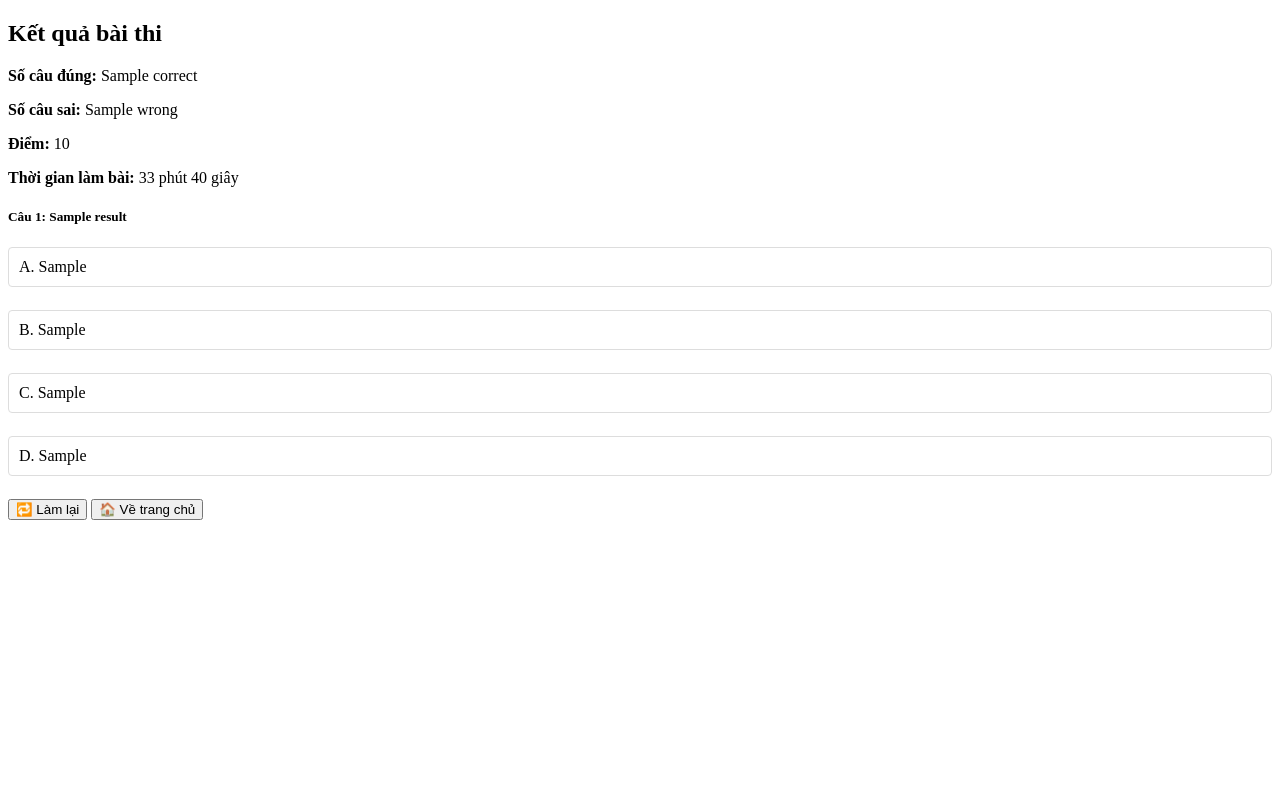
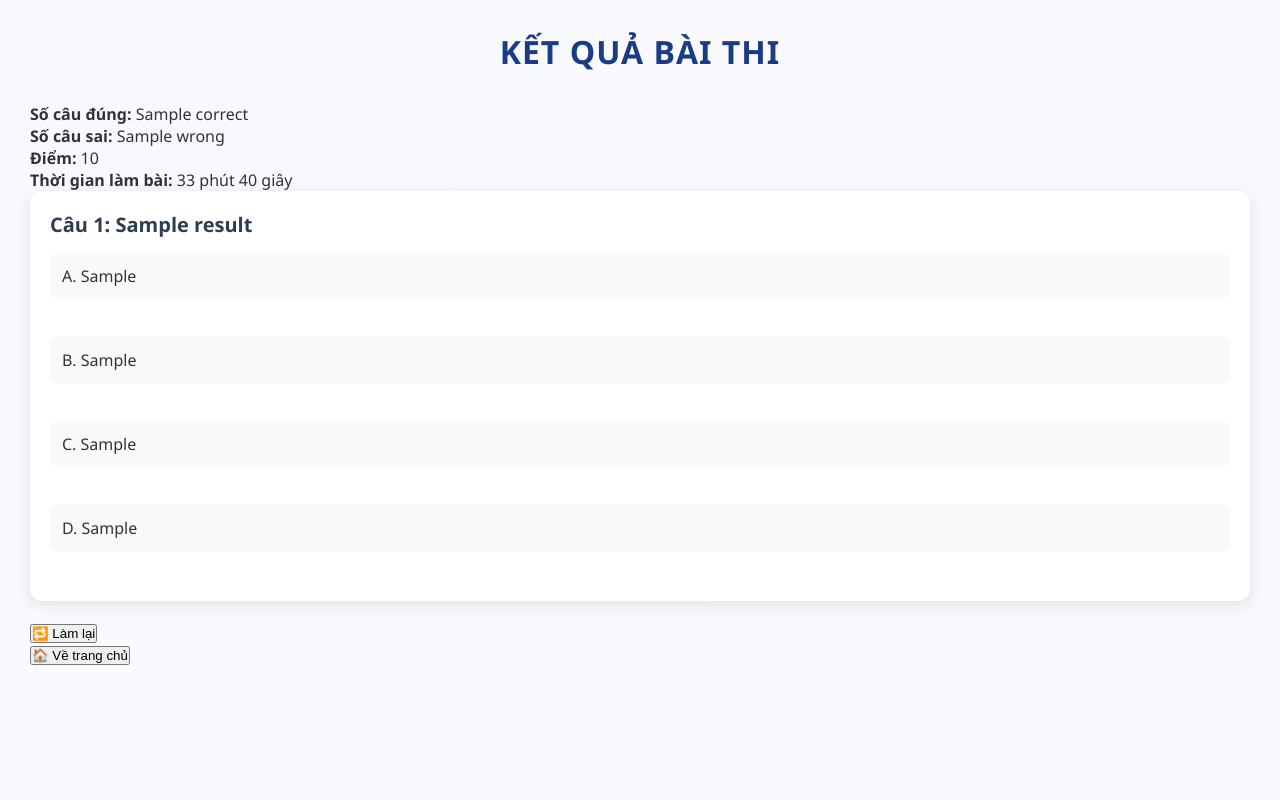
Before and after one commit to winlilom24/NhomTN, a PHP site: the page made by views/result.php in a window 1280 px wide. Run offline with PHP 8.4, Linux system fonts and the light colour scheme; the template is opened without the code that fills it: most values are stand-ins (such as "Sample title", 1, 10 or a date in 2020).

Commit message:
css chi tiết nha

```diff
--- a/style/css/trangNopBai.css
+++ b/style/css/trangNopBai.css
@@ -1,17 +1,151 @@
-label {
-  display: block;
-  padding: 10px;
-  margin-bottom: 5px;
-  border: 1px solid #ddd;
-  border-radius: 4px;
+/* style/css/trangNopBai.css */
+* {
+  margin: 0;
+  padding: 0;
+  box-sizing: border-box;
+}
+
+body {
+  font-family: "Segoe UI", Arial, sans-serif;
+  background: linear-gradient(135deg, #6e8efb, #a777e3);
+  color: #333;
+  height: 100vh;
+  margin: 0;
+  display: flex;
+  flex-direction: column;
+  overflow: auto;
+}
+
+.result-container {
+  width: 100vw;
+  min-height: 100vh;
+  padding: 30px;
+  background: rgba(255, 255, 255, 0.95);
+  display: flex;
+  flex-direction: column;
+  overflow-y: auto;
+  backdrop-filter: blur(10px);
+}
+
+h2 {
+  text-align: center;
+  margin-bottom: 30px;
+  color: #1a3c87;
+  font-size: 32px;
+  font-weight: 700;
+  text-transform: uppercase;
+  letter-spacing: 1px;
+}
+
+.questionBox {
+  margin-bottom: 20px;
+  padding: 20px;
+  border-radius: 12px;
+  background: #ffffff;
+  box-shadow: 0 4px 15px rgba(0, 0, 0, 0.1);
+  transition: transform 0.3s ease, box-shadow 0.3s ease;
+  animation: fadeIn 0.5s ease-in-out;
+}
+
+.questionBox:hover {
+  transform: translateY(-5px);
+  box-shadow: 0 6px 20px rgba(0, 0, 0, 0.15);
+}
+
+.questionBox h5 {
+  font-size: 20px;
+  margin-bottom: 15px;
+  color: #2c3e50;
+  font-weight: 600;
+}
+
+.answer-label {
+  display: flex;
+  align-items: center;
+  padding: 12px;
+  margin: 8px 0;
+  border-radius: 8px;
+  font-size: 16px;
+  background: #f8f9fa;
+  transition: all 0.3s ease;
   cursor: pointer;
 }
 
-label.correct-answer {
-  background-color: #84ef89;
-  color: green;
+.answer-label.correct-answer {
+  background: #28a745;
+  color: #fff;
+  font-weight: 500;
 }
-label.incorrect {
-  background-color: #ff6666;
-  color: white;
+
+.answer-label.incorrect {
+  background: #dc3545;
+  color: #fff;
+  font-weight: 500;
 }
+
+.answer-label:hover {
+  background: #e9ecef;
+}
+
+.answer-label.correct-answer:hover,
+.answer-label.incorrect:hover {
+  filter: brightness(90%);
+}
+
+.answer-label i {
+  margin-left: 10px;
+}
+
+/* Animation for questionBox */
+@keyframes fadeIn {
+  from {
+    opacity: 0;
+    transform: translateY(20px);
+  }
+  to {
+    opacity: 1;
+    transform: translateY(0);
+  }
+}
+
+/* Responsive design */
+@media (max-width: 768px) {
+  .result-container {
+    padding: 20px;
+  }
+
+  h2 {
+    font-size: 28px;
+  }
+
+  .questionBox h5 {
+    font-size: 18px;
+  }
+
+  .answer-label {
+    font-size: 14px;
+    padding: 10px;
+  }
+}
+
+@media (max-width: 480px) {
+  .result-container {
+    padding: 15px;
+  }
+
+  h2 {
+    font-size: 24px;
+  }
+
+  .questionBox {
+    padding: 15px;
+  }
+
+  .questionBox h5 {
+    font-size: 16px;
+  }
+
+  .answer-label {
+    font-size: 13px;
+  }
+}
```
